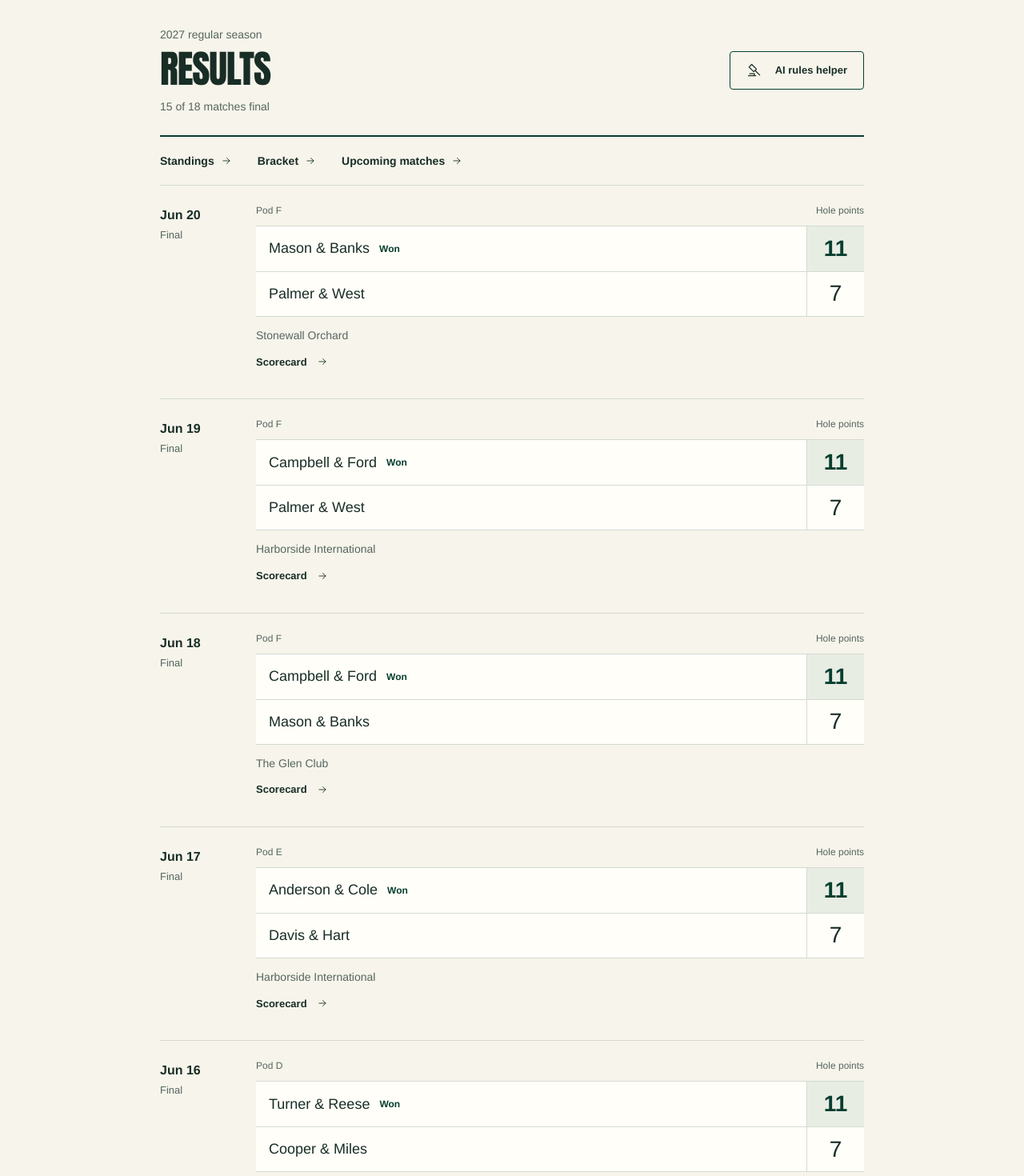
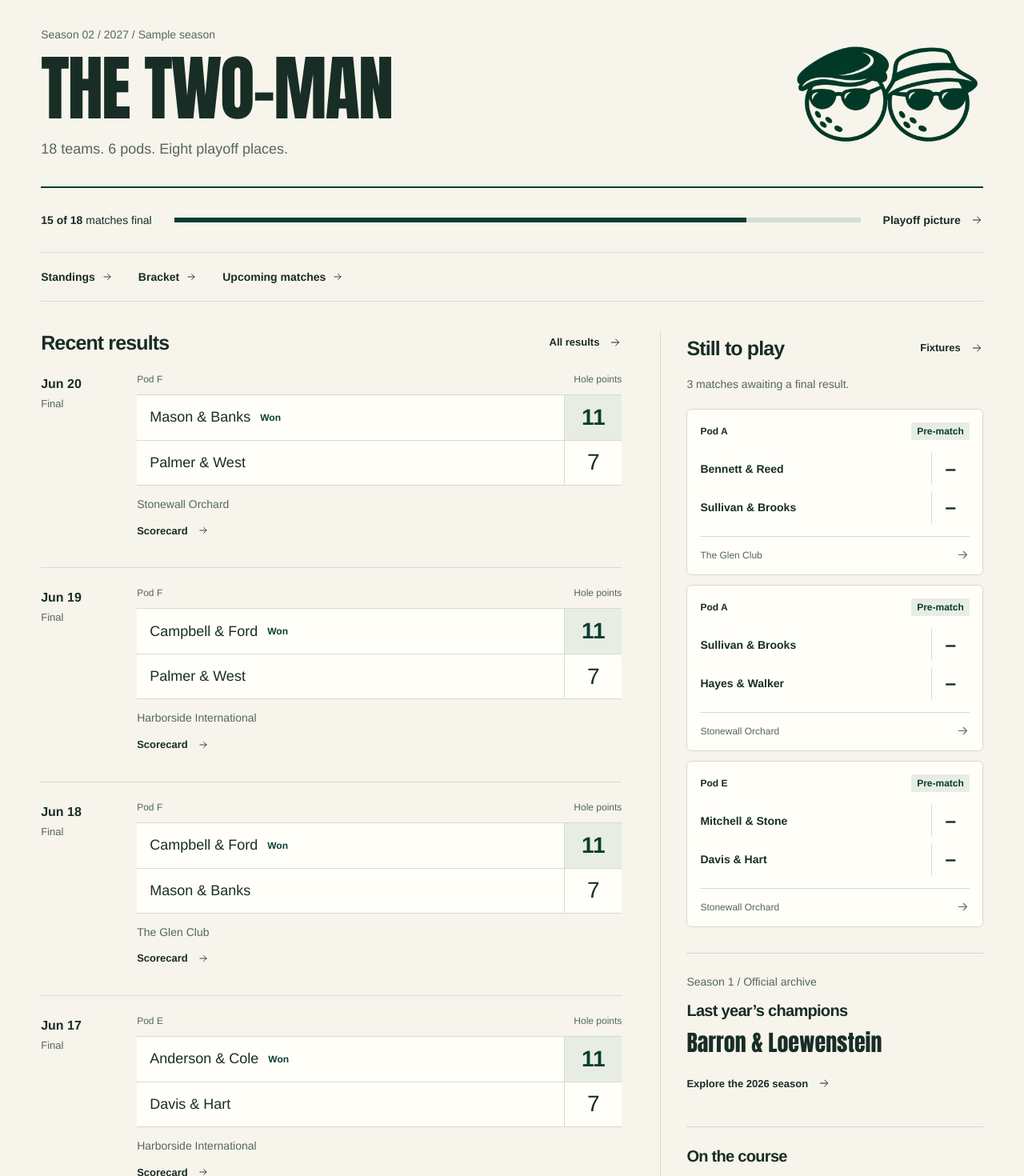
Before and after one commit to jcb79107/the-two-man, a Next.js app in the folder preview/: page / in a window 1280 px wide. Shown: the part 240-1710 px from the top of the page at 80% size. Built offline with nearby package versions, Linux system fonts and the light colour scheme.

Commit message:
Redesign Season 2 clubhouse and fix desktop standings layout

```diff
--- a/preview/app/globals.css
+++ b/preview/app/globals.css
@@ -3147,16 +3147,6 @@ summary {
 .feed-home {
   margin: 32px auto 64px;
 }
-.feed-heading {
-  display: flex;
-  justify-content: space-between;
-  align-items: center;
-  gap: 20px;
-}
-.feed-heading h1 {
-  font-size: clamp(32px, 5vw, 48px);
-}
-.feed-heading p:not(.eyebrow),
 .feed-detail {
   color: var(--muted);
   font-size: 14px;
@@ -3209,11 +3199,6 @@ summary {
   font-variant-numeric: tabular-nums;
 }
 @media (max-width: 600px) {
-  .feed-heading {
-    align-items: flex-start;
-    flex-direction: column;
-    gap: 12px;
-  }
   .feed-home {
     margin-top: 24px;
   }
@@ -3310,7 +3295,7 @@ details.fine-note > summary {
   }
 }
 .feed-home {
-  max-width: 880px;
+  max-width: 1240px;
 }
 .feed-season,
 .page-heading .eyebrow {
@@ -3320,13 +3305,6 @@ details.fine-note > summary {
   letter-spacing: 0;
   text-transform: none;
   color: var(--muted);
-}
-.feed-heading {
-  padding-bottom: 24px;
-  border-bottom: 2px solid var(--pine);
-}
-.feed-heading h1 {
-  margin: 8px 0 12px;
 }
 .feed-shortcuts {
   padding: 8px 0;
@@ -3436,7 +3414,7 @@ details.fine-note > summary {
 .activity-timeline .text-link {
   justify-self: start;
 }
-.feed-home > .button {
+.clubhouse-results > .button {
   margin-top: 24px;
 }
 .standings-table thead th {
@@ -4338,3 +4316,207 @@ main :where(a, button, input, select, textarea, summary) {
     padding: 8px;
   }
 }
+
+/* The clubhouse pairs the result feed with the remaining field. */
+.clubhouse-heading {
+  display: flex;
+  align-items: center;
+  justify-content: space-between;
+  gap: 32px;
+  padding-bottom: 32px;
+}
+.clubhouse-heading h1 {
+  font-size: clamp(52px, 7vw, 100px);
+  margin: 12px 0 16px;
+  overflow-wrap: break-word;
+}
+.clubhouse-description {
+  font-size: 18px;
+  color: var(--muted);
+}
+.clubhouse-mark {
+  flex: 0 0 240px;
+}
+.clubhouse-mark .mascot {
+  width: 100%;
+  height: auto;
+}
+.clubhouse-progress {
+  display: flex;
+  align-items: center;
+  gap: 28px;
+  padding: 18px 0;
+  border-top: 2px solid var(--pine);
+  border-bottom: 1px solid var(--line);
+  font-size: 14px;
+}
+.clubhouse-progress p {
+  white-space: nowrap;
+}
+.clubhouse-progress progress {
+  flex: 1;
+  min-width: 0;
+  height: 6px;
+  border: 0;
+  appearance: none;
+  background: var(--line);
+  color: var(--pine);
+}
+.clubhouse-progress progress::-webkit-progress-bar {
+  background: var(--line);
+}
+.clubhouse-progress progress::-webkit-progress-value {
+  background: var(--pine);
+}
+.clubhouse-progress progress::-moz-progress-bar {
+  background: var(--pine);
+}
+.clubhouse-progress a {
+  display: inline-flex;
+  align-items: center;
+  gap: 12px;
+  min-height: 44px;
+  font-weight: 600;
+}
+.clubhouse-columns {
+  display: grid;
+  grid-template-columns: minmax(0, 1.8fr) minmax(0, 1fr);
+  gap: 48px;
+  margin-top: 36px;
+}
+.clubhouse-columns .section-title {
+  margin-bottom: 0;
+}
+.clubhouse-aside {
+  border-left: 1px solid var(--line);
+  padding-left: 32px;
+}
+.clubhouse-note {
+  margin: 12px 0 20px;
+  font-size: 14px;
+  color: var(--muted);
+}
+.clubhouse-fixtures {
+  display: grid;
+  gap: 12px;
+}
+.clubhouse-fixtures .match-row {
+  padding: 16px;
+}
+.clubhouse-fixtures .match-pair .team-avatar {
+  display: none;
+}
+.clubhouse-fixtures .match-pair {
+  font-size: 14px;
+}
+.clubhouse-history,
+.clubhouse-rules {
+  border-top: 1px solid var(--line);
+  margin-top: 32px;
+  padding-top: 24px;
+}
+.clubhouse-history h2 {
+  margin: 12px 0;
+  font-size: 20px;
+}
+.clubhouse-champion {
+  font: 28px/1.2 var(--display);
+  margin-bottom: 12px;
+}
+.clubhouse-aside .text-link {
+  min-height: 44px;
+}
+.clubhouse-rules {
+  display: grid;
+  gap: 8px;
+}
+.clubhouse-rules h2 {
+  font-size: 20px;
+}
+@media (min-width: 901px) {
+  .pods-grid .standings-table {
+    table-layout: fixed;
+  }
+  .pods-grid .standings-table th:first-child {
+    width: 36%;
+  }
+  .pods-grid .standings-table thead th,
+  .pods-grid .standings-table tbody th,
+  .pods-grid .standings-table td {
+    padding-inline: 10px;
+    white-space: normal;
+    overflow-wrap: anywhere;
+  }
+  .pods-grid .standings-table tbody th .team-avatar {
+    display: none;
+  }
+  .pods-grid .column-sort {
+    gap: 4px;
+    width: 100%;
+  }
+}
+@media (max-width: 1000px) {
+  .clubhouse-columns {
+    gap: 24px;
+    grid-template-columns: minmax(0, 1.5fr) minmax(0, 1fr);
+  }
+  .clubhouse-aside {
+    padding-left: 24px;
+  }
+  .clubhouse-results .activity-timeline li {
+    grid-template-columns: 64px minmax(0, 1fr);
+    column-gap: 16px;
+  }
+}
+@media (max-width: 760px) {
+  .clubhouse-columns {
+    grid-template-columns: minmax(0, 1fr);
+  }
+  .clubhouse-aside {
+    border-left: 0;
+    padding-left: 0;
+  }
+  .clubhouse-mark {
+    flex-basis: 140px;
+  }
+  .clubhouse-heading {
+    gap: 16px;
+  }
+  .clubhouse-heading h1 {
+    font-size: 52px;
+  }
+  .clubhouse-description {
+    font-size: 16px;
+  }
+}
+@media (max-width: 600px) {
+  .clubhouse-heading {
+    align-items: flex-start;
+    position: relative;
+    padding-bottom: 24px;
+  }
+  .clubhouse-heading h1 {
+    font-size: clamp(48px, 12vw, 64px);
+  }
+  .clubhouse-mark {
+    display: none;
+  }
+  .clubhouse-progress {
+    flex-wrap: wrap;
+    gap: 8px 16px;
+    padding: 12px 0;
+  }
+  .clubhouse-progress progress {
+    flex: 0 0 100%;
+    order: 3;
+  }
+  .clubhouse-progress a {
+    margin-left: auto;
+  }
+  .clubhouse-columns {
+    margin-top: 24px;
+  }
+  .clubhouse-results .activity-timeline li {
+    grid-template-columns: minmax(0, 1fr);
+  }
+}
--- a/preview/src/app.tsx
+++ b/preview/src/app.tsx
@@ -310,7 +310,8 @@ function App() {
 }
 function Home() {
   const { matches } = usePreview();
-  const [limit, setLimit] = useState(8);
+  const [limit, setLimit] = useState(4);
+  const pending = matches.filter((m) => m.status !== "official");
   const official = matches
     .filter((m) => m.status === "official")
     .sort(
@@ -319,20 +320,35 @@ function Home() {
     );
   return (
     <div className="feed-home">
-      <div className="feed-heading">
+      <header className="clubhouse-heading">
         <div>
-          <p className="feed-season">2027 regular season</p>
-          <h1>Results</h1>
-          <p>{official.length} of 18 matches final</p>
+          <p className="feed-season">
+            Season 02 / {season.year} / Sample season
+          </p>
+          <h1>The Two-Man</h1>
+          <p className="clubhouse-description">
+            {teams.length} teams. {pods.length} pods. Eight playoff places.
+          </p>
         </div>
-        <a
-          className="button outline"
-          href={RULES_JUDGE_URL}
-          target="_blank"
-          rel="noreferrer"
-        >
-          <Icon name="judge" size={20} /> AI rules helper
-        </a>
+        <div className="clubhouse-mark" aria-hidden="true">
+          <Mark />
+        </div>
+      </header>
+      <div className="clubhouse-progress">
+        <p>
+          <strong>
+            {official.length} of {matches.length}
+          </strong>{" "}
+          matches final
+        </p>
+        <progress
+          value={official.length}
+          max={matches.length || 1}
+          aria-label="Regular-season matches completed"
+        />
+        <Link href="/standings?view=qualification">
+          Playoff picture <Icon name="arrow" size={16} />
+        </Link>
       </div>
       <nav className="feed-shortcuts" aria-label="Season shortcuts">
         <Link href="/standings">
@@ -345,6 +361,13 @@ function Home() {
           Upcoming matches <Icon name="arrow" size={14} />
         </Link>
       </nav>
+      <div className="clubhouse-columns">
+        <section className="clubhouse-results" aria-label="Recent results">
+          <SectionTitle
+            title="Recent results"
+            href="/matches?filter=official"
+            label="All results"
+          />
           <ol className="activity-timeline">
             {official.slice(0, limit).map((m) => {
               const r = result(m);
@@ -366,7 +389,9 @@ function Home() {
                       ].map(({ id, points }) => (
                         <span
                           key={id}
-                      className={r.winner === id ? "feed-winner" : undefined}
+                          className={
+                            r.winner === id ? "feed-winner" : undefined
+                          }
                         >
                           <span className="feed-team">
                             {nameOf(id)}
@@ -394,10 +419,68 @@ function Home() {
             </Empty>
           )}
           {official.length > limit && (
-        <button className="button outline" onClick={() => setLimit(limit + 8)}>
+            <button
+              className="button outline"
+              onClick={() => setLimit(limit + 4)}
+            >
               Earlier results
             </button>
           )}
+        </section>
+        <aside className="clubhouse-aside" aria-label="Around the tournament">
+          <section aria-label="Matches still to play">
+            <SectionTitle
+              title="Still to play"
+              href="/matches?filter=upcoming"
+              label="Fixtures"
+            />
+            <p className="clubhouse-note">
+              {pending.length
+                ? `${pending.length} matches awaiting a final result.`
+                : "Every regular-season result is in."}
+            </p>
+            <div className="clubhouse-fixtures">
+              {pending.slice(0, 3).map((m) => (
+                <MatchRow key={m.id} match={m} />
+              ))}
+            </div>
+            {pending.length > 3 && (
+              <Link className="text-link" href="/matches?filter=upcoming">
+                View all {pending.length} remaining matches{" "}
+                <Icon name="arrow" size={16} />
+              </Link>
+            )}
+          </section>
+          <section className="clubhouse-history">
+            <p className="feed-season">Season 1 / Official archive</p>
+            <h2>Last year’s champions</h2>
+            <p className="clubhouse-champion">
+              {
+                archive2026.entries.find(
+                  (entry) => entry.teamId === archive2026.champion,
+                )?.name
+              }
+            </p>
+            <Link className="text-link" href="/history/2026">
+              Explore the 2026 season <Icon name="arrow" size={16} />
+            </Link>
+          </section>
+          <section className="clubhouse-rules">
+            <h2>On the course</h2>
+            <Link className="text-link" href="/rules">
+              Tournament format & rules <Icon name="arrow" size={16} />
+            </Link>
+            <a
+              className="text-link"
+              href={RULES_JUDGE_URL}
+              target="_blank"
+              rel="noreferrer"
+            >
+              <Icon name="judge" size={18} /> AI rules helper
+            </a>
+          </section>
+        </aside>
+      </div>
     </div>
   );
 }
```
Also changed, not shown: 3 other files (tests, documents, lock files or other folders). Lines whose indentation alone changed are shown as unchanged.
